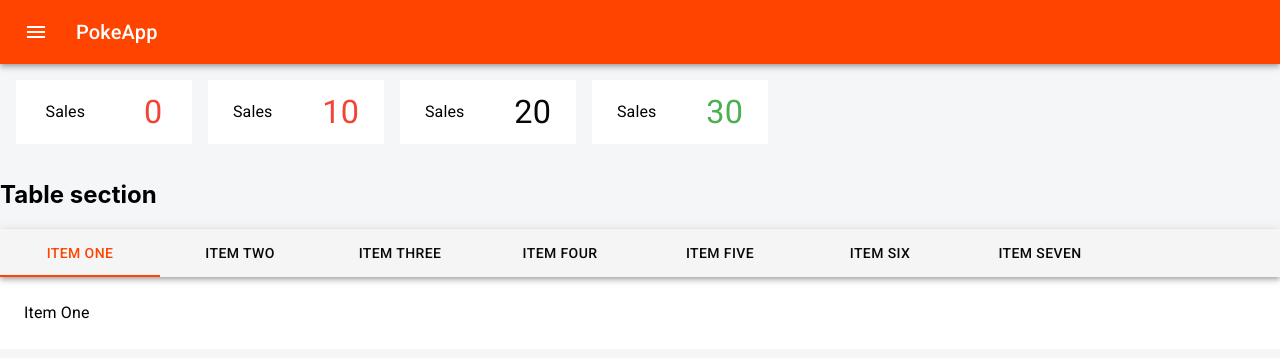
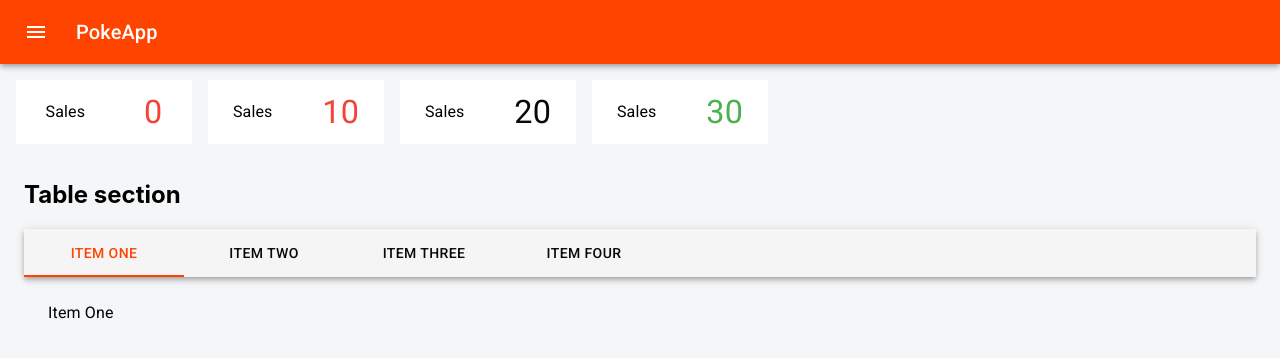
Before and after one commit to wolftrax5/pokexample, a React (Create React App) app: page / in a window 1280 px wide. Shown: the top 358 px of the page. Built offline with nearby package versions, Linux system fonts and the light colour scheme.

Commit message:
clean tabs

```diff
--- a/src/Components/AppLayout/App.tsx
+++ b/src/Components/AppLayout/App.tsx
@@ -1,10 +1,10 @@
-import React, {useEffect} from 'react';
+import React from 'react';
 
 import { ThemeProvider } from '@material-ui/core/styles';
 import { makeStyles, createStyles, Theme } from '@material-ui/core/styles';
-import Grid from '@material-ui/core/Grid';
+import {Grid, Container} from '@material-ui/core';
 
-import { usePokemonsData } from '../../hooks/useFetchData'
+// import { usePokemonsData } from '../../hooks/useFetchData'
 import { theme } from '../../styles/theme';
 import { HeaderBar } from '../HeaderBar';
 import {PokeStats} from '../PokeStats';
@@ -41,8 +41,10 @@ function App() {
           </Grid>
         </Grid>
         <Grid item>
-          <h2>Table section</h2>
-          <GroupTabs/>
+            <Container>
+              <h2>Table section</h2>
+              <GroupTabs/>
+            </Container>
         </Grid>
       </Grid>
     </div>
--- a/src/Components/GroupTabs/index.tsx
+++ b/src/Components/GroupTabs/index.tsx
@@ -32,18 +32,10 @@ function TabPanel(props: TabPanelProps) {
   );
 }
 
-function a11yProps(index: any) {
-  return {
-    id: `scrollable-auto-tab-${index}`,
-    'aria-controls': `scrollable-auto-tabpanel-${index}`,
-  };
-}
-
 const useStyles = makeStyles((theme: Theme) => ({
   root: {
     flexGrow: 1,
     width: '100%',
-    backgroundColor: theme.palette.background.paper,
   },
 }));
 
@@ -63,17 +55,11 @@ export function GroupTabs() {
           onChange={handleChange}
           indicatorColor="primary"
           textColor="primary"
-          variant="scrollable"
-          scrollButtons="auto"
-          aria-label="scrollable auto tabs example"
         >
-          <Tab label="Item One" {...a11yProps(0)} />
-          <Tab label="Item Two" {...a11yProps(1)} />
-          <Tab label="Item Three" {...a11yProps(2)} />
-          <Tab label="Item Four" {...a11yProps(3)} />
-          <Tab label="Item Five" {...a11yProps(4)} />
-          <Tab label="Item Six" {...a11yProps(5)} />
-          <Tab label="Item Seven" {...a11yProps(6)} />
+          <Tab label="Item One"  />
+          <Tab label="Item Two"  />
+          <Tab label="Item Three"  />
+          <Tab label="Item Four" />
         </Tabs>
       </AppBar>
       <TabPanel value={value} index={0}>
@@ -88,15 +74,6 @@ export function GroupTabs() {
       <TabPanel value={value} index={3}>
         Item Four
       </TabPanel>
-      <TabPanel value={value} index={4}>
-        Item Five
-      </TabPanel>
-      <TabPanel value={value} index={5}>
-        Item Six
-      </TabPanel>
-      <TabPanel value={value} index={6}>
-        Item Seven
-      </TabPanel>
     </div>
   );
 }
```
